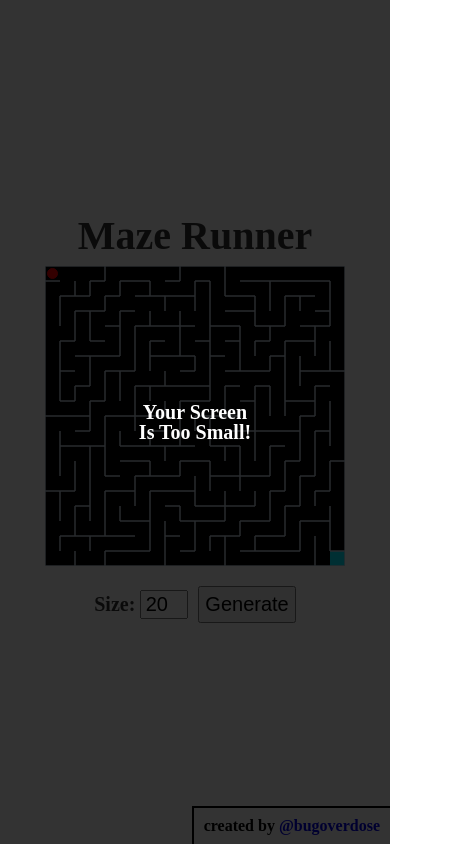
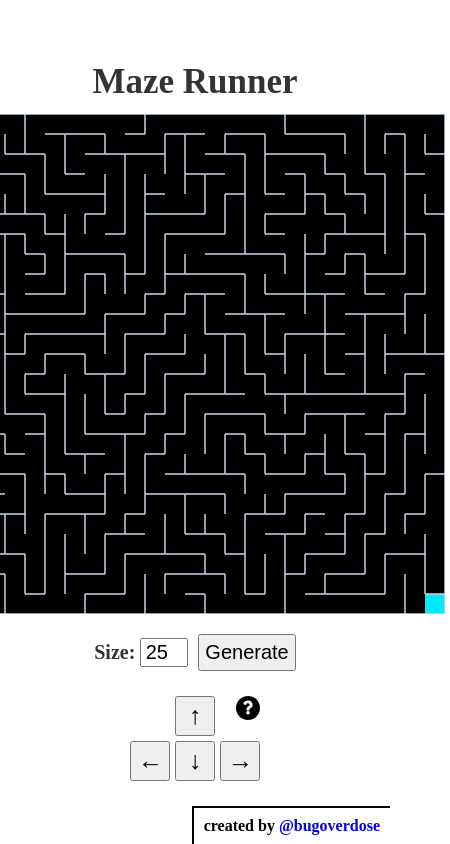
Before and after one commit to bugoverdose/maze-runner, a React (Create React App) app: page / in a window 390 px wide. Shown: the whole page, 450 px wide, since content can reach past the window. Built offline with nearby package versions, Linux system fonts and the light colour scheme.

Commit message:
fix: remeasure sizes for responsive design - mobile & big screen

```diff
--- a/src/components/MazeRunner.tsx
+++ b/src/components/MazeRunner.tsx
@@ -10,6 +10,7 @@ import {
   device,
   GENERATE_NEW_MAZE,
   MOVEMENT,
+  INITIAL_MAZE_LEVEL,
 } from "../styles/constants";
 import { QuestionMarkLogo } from "./QuestionMarkLogo";
 
@@ -30,7 +31,7 @@ const BlackScreen = styled.div`
     background-color: ${(props) => props.theme.textColor};
   }
 
-  @media ${device.mobileL} {
+  @media ${device.mobile} {
     display: none;
   }
 `;
@@ -54,8 +55,8 @@ const Container = styled.div`
 
 const Header = styled.header`
   font-weight: 800;
-  font-size: 40px;
-  margin-bottom: 5px;
+  font-size: 35px;
+  margin-bottom: 10px;
 
   @media ${device.bigScreen} {
     font-size: 50px;
@@ -70,7 +71,7 @@ const Wrapper = styled.div`
   width: auto;
   height: auto;
 
-  @media ${device.mobileL} {
+  @media ${device.mobile} {
     flex-direction: column;
   }
 
@@ -152,16 +153,18 @@ const ControlPanel = styled.div`
     display: none;
   }
 
-  @media ${device.mobileL} {
+  @media ${device.mobile} {
     display: grid;
     gap: 5px;
     grid-template-columns: repeat(3, 40px);
     grid-template-rows: repeat(2, 40px);
+    margin-top: 20px;
   }
 
   @media ${device.bigScreen} {
     grid-template-columns: repeat(3, 50px);
     grid-template-rows: repeat(2, 50px);
+    margin-top: 0px;
   }
 `;
 
@@ -195,7 +198,7 @@ const HelpText = styled.span`
   background-color: white;
   padding: 15px;
 
-  @media ${device.mobileL} {
+  @media ${device.mobile} {
     top: -160px;
     left: -150px;
   }
@@ -244,8 +247,8 @@ const MazeRunner = () => {
   const theme = useTheme();
   const canvasRef = useRef<HTMLCanvasElement>(null);
 
-  const [mazeSize, _setMazeSize] = useState(20);
-  const [mazeSizeInput, setMazeSizeInput] = useState(20);
+  const [mazeSize, _setMazeSize] = useState(INITIAL_MAZE_LEVEL);
+  const [mazeSizeInput, setMazeSizeInput] = useState(INITIAL_MAZE_LEVEL);
   const [canvasSize, _setCanvasSize] = useState(
     mazeSize * RESPONSIVE_CELL_SIZE()
   );
--- a/src/styles/constants.ts
+++ b/src/styles/constants.ts
@@ -1,15 +1,15 @@
-const MOBILE_L = 425;
-const BIG_SCREEN = 1024;
+const MOBILE = 320;
+const BIG_SCREEN = 768;
 
 export const size = {
   showNone: `0px`,
-  mobileL: `${MOBILE_L}px`,
+  mobile: `${MOBILE}px`,
   bigScreen: `${BIG_SCREEN}px`,
 };
 
 export const device = {
   showNone: `(min-width: ${size.showNone})`,
-  mobileL: `(min-width: ${size.mobileL})`,
+  mobile: `(min-width: ${size.mobile})`,
   bigScreen: `(min-width: ${size.bigScreen})`,
 };
 
@@ -18,11 +18,13 @@ export const RESPONSIVE_CELL_SIZE = () => {
   if (window.screen.width >= BIG_SCREEN) {
     return 20;
   }
-  if (window.screen.width >= MOBILE_L) {
-    return 15;
+  if (window.screen.width >= MOBILE) {
+    return 12;
   }
   return 5;
 };
 
+export const INITIAL_MAZE_LEVEL = 25;
+
 export const GENERATE_NEW_MAZE = "Generate";
 export const MOVEMENT = "Moves";
```
